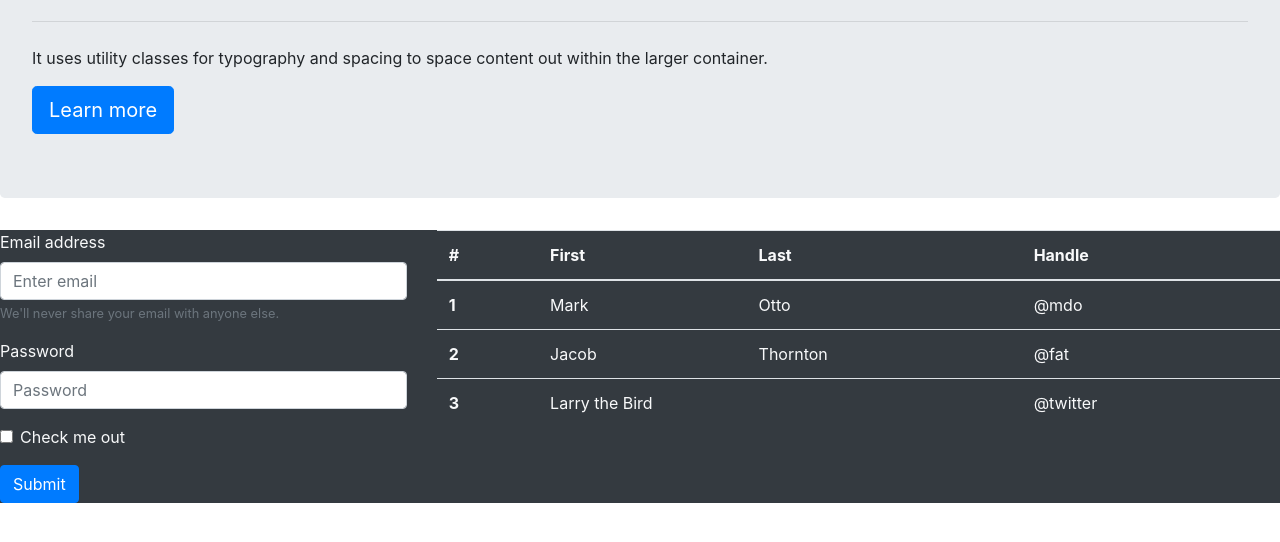
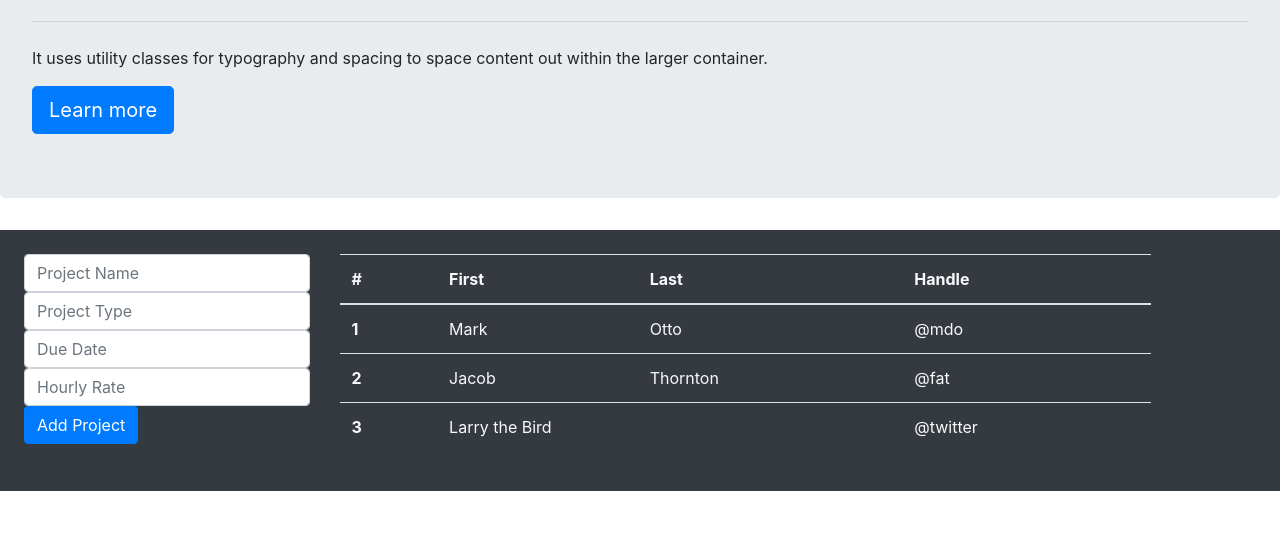
Before and after one commit to ericrothmuller/-Mini-Project-Project-Tracker, a plain HTML site: page index.html in a window 1280 px wide. Shown: the part 172-714 px from the top of the page. Drawn offline with nearby package versions, Linux system fonts and the light colour scheme.

Commit message:
edit form outline

```diff
--- a/index.html
+++ b/index.html
@@ -23,23 +23,18 @@
     </header>
 
     <main>
-        <div class="row bg-dark">
-            <div class="col-lg-4 text-light">
+        <div class="row bg-dark p-4">
+            <div class="col-lg-3 text-light">
                 <form>
-                    <div class="form-group">
-                      <label for="exampleInputEmail1">Email address</label>
-                      <input type="email" class="form-control" id="exampleInputEmail1" aria-describedby="emailHelp" placeholder="Enter email">
-                      <small id="emailHelp" class="form-text text-muted">We'll never share your email with anyone else.</small>
+                    <div class="row">
+                      <div class="col">
+                        <input type="text" class="form-control" placeholder="Project Name">
+                        <input type="text" class="form-control" placeholder="Project Type">
+                        <input type="text" class="form-control" placeholder="Due Date">
+                        <input type="text" class="form-control" placeholder="Hourly Rate">
+                      </div>
                     </div>
-                    <div class="form-group">
-                      <label for="exampleInputPassword1">Password</label>
-                      <input type="password" class="form-control" id="exampleInputPassword1" placeholder="Password">
-                    </div>
-                    <div class="form-group form-check">
-                      <input type="checkbox" class="form-check-input" id="exampleCheck1">
-                      <label class="form-check-label" for="exampleCheck1">Check me out</label>
-                    </div>
-                    <button type="submit" class="btn btn-primary">Submit</button>
+                    <button type="submit" class="btn btn-primary">Add Project</button>
                   </form>
             </div>
             <div class="col-lg-8 text-light">
```
